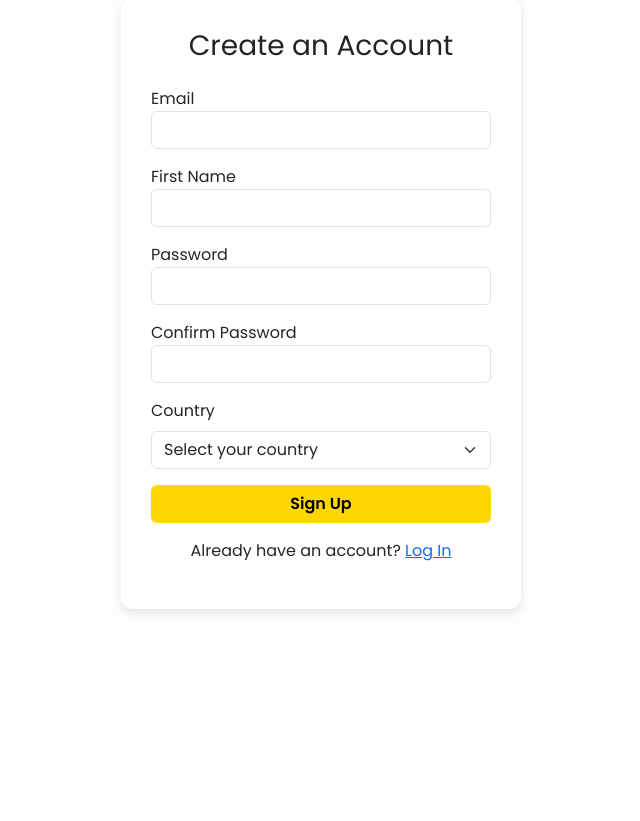
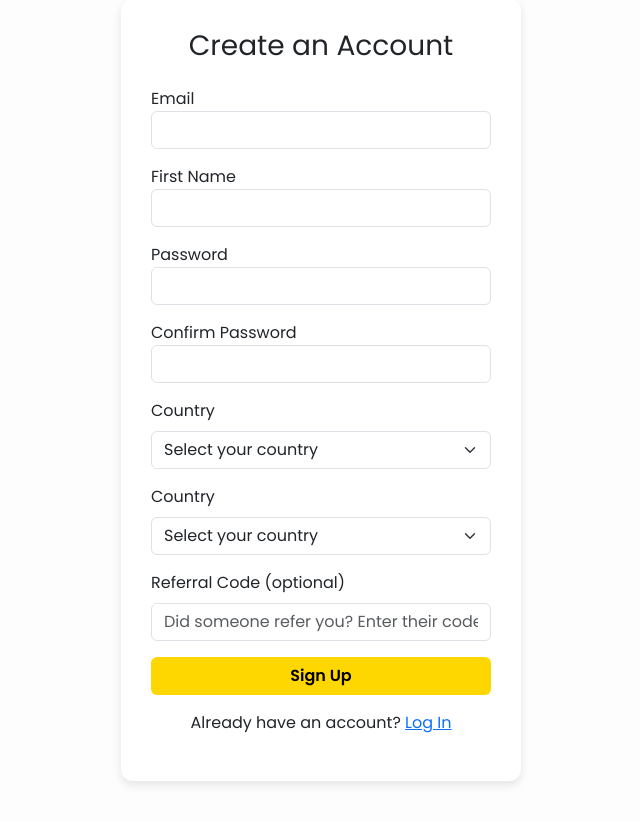
Before and after one commit to codeylee05/BeyonceVotingSite, a Django app: page /signup/ in a window 1280 px wide. Shown: the part 41-862 px from the top of the page, without its empty margins (319-959 px from the left). Before the commit the page ends 654 px from the top, so only its background shows below. Run offline with Django 4.2, Linux system fonts and the light colour scheme.

Commit message:
Feature: Referals

```diff
--- a/core/templates/core/signup.html
+++ b/core/templates/core/signup.html
@@ -45,6 +45,22 @@
             </select>
         </div>
 
+        <div class="mb-3">
+            <label for="country" class="form-label">Country</label>
+            <select class="form-select" id="country" name="country" required>
+                <option value="" disabled selected>Select your country</option>
+                {% for code, name in countries %}
+                <option value="{{ code }}">{{ name }}</option>
+                {% endfor %}
+            </select>
+        </div>
+
+        <div class="mb-3">
+            <label for="referral_code" class="form-label">Referral Code (optional)</label>
+            <input type="text" class="form-control" id="referral_code" name="referral_code"
+                placeholder="Did someone refer you? Enter their code here.">
+        </div>
+
         <button type="submit" class="btn btn-gold w-100">Sign Up</button>
     </form>
     <p class="text-center mt-3">
--- a/core/views.py
+++ b/core/views.py
@@ -6,7 +6,8 @@ from django.contrib import messages
 from django.contrib.auth.decorators import login_required
 from .models import Lobby, Profile
 from django_countries import countries
-
+from django.db.models import F
+from django.db import transaction
 
 
 def index(request):
@@ -15,35 +16,69 @@ def index(request):
 
 
 def signup_view(request):
-    if request.method == "POST":
-        email = request.POST.get("email")
-        first_name = request.POST["first_name"]
-        password1 = request.POST.get("password1")
-        password2 = request.POST.get("password2")
-        country = request.POST.get('country')
 
-        if password1 != password2:
-            messages.error(request, "Passwords do not match.")
-            return redirect("signup")
+    with transaction.atomic():
 
-        if User.objects.filter(email=email).exists():
-            messages.error(request, "Email already registered.")
-            return redirect("signup")
+        ref_code = request.POST.get('referral_code', '').strip().upper()
 
-        # Use email as username
-        user = User.objects.create_user(
-            username=email, email=email, first_name=first_name, password=password1)
+        if request.method == "POST":
 
-        user.save()
-        # A signal will create the profile automatically
-        user.profile.country = country
-        user.profile.save()
+            email = request.POST.get("email").lower()
+            first_name = request.POST["first_name"]
+            password1 = request.POST.get("password1")
+            password2 = request.POST.get("password2")
+            country = request.POST.get('country')
 
-        messages.success(request, "Account created! Please log in.")
+            if password1 != password2:
+                messages.error(request, "Passwords do not match.")
+                return redirect("signup")
 
-        return redirect("login")
+            if User.objects.filter(email=email).exists():
+                messages.error(request, "Email already registered.")
+                return redirect("signup")
 
-    return render(request, "core/signup.html", {'countries': countries})
+            # Use email as username
+            user = User.objects.create_user(
+                username=email, email=email, first_name=first_name, password=password1)
+
+            user.save()
+            # A signal will create the profile automatically
+
+            profile, created = Profile.objects.get_or_create(user=user)
+            user.profile.country = country
+            user.profile.save()
+
+            # Handle referral code if provided
+            if ref_code:
+
+                try:
+
+                    referrer_profile = Profile.objects.get(
+                        referral_code=ref_code)
+
+                    if referrer_profile == user.profile:
+                        messages.warning(
+                            request, "You cannot use your own referral code.")
+
+                    else:
+                        referrer_profile.referral_count = F(
+                            'referral_count') + 1
+                        referrer_profile.save()
+
+                        # link new user to referrer
+                        user.profile.referred_by = referrer_profile
+                        user.profile.save()
+
+                except Profile.DoesNotExist:
+                    # invalid referral code
+                    messages.warning(
+                        request, "Referral code does not exist.")
+
+            messages.success(request, "Account created! Please log in.")
+
+            return redirect("login")
+
+        return render(request, "core/signup.html", {'countries': countries})
 
 
 def login_view(request):
```
Also changed, not shown: core/models.py (+19 -0 lines), core/migrations/0005_profile_referral_code_profile_referral_count_and_more.py (added).
